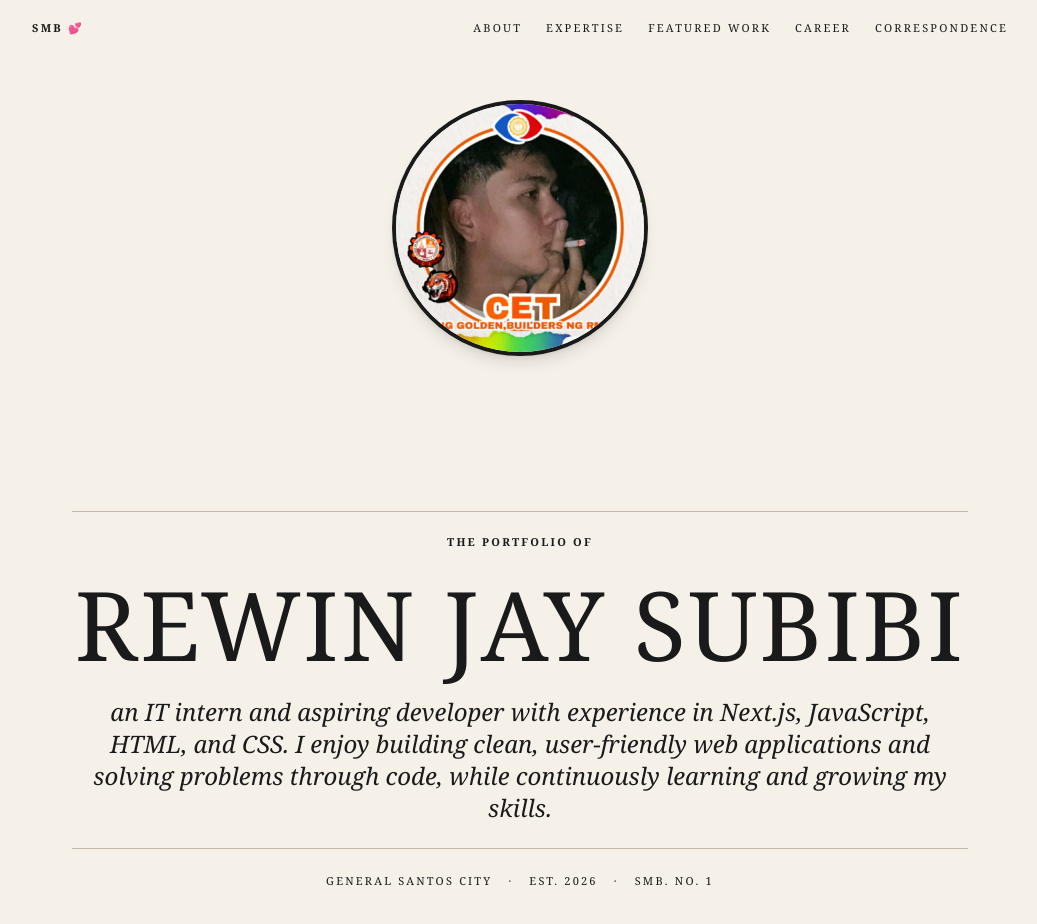
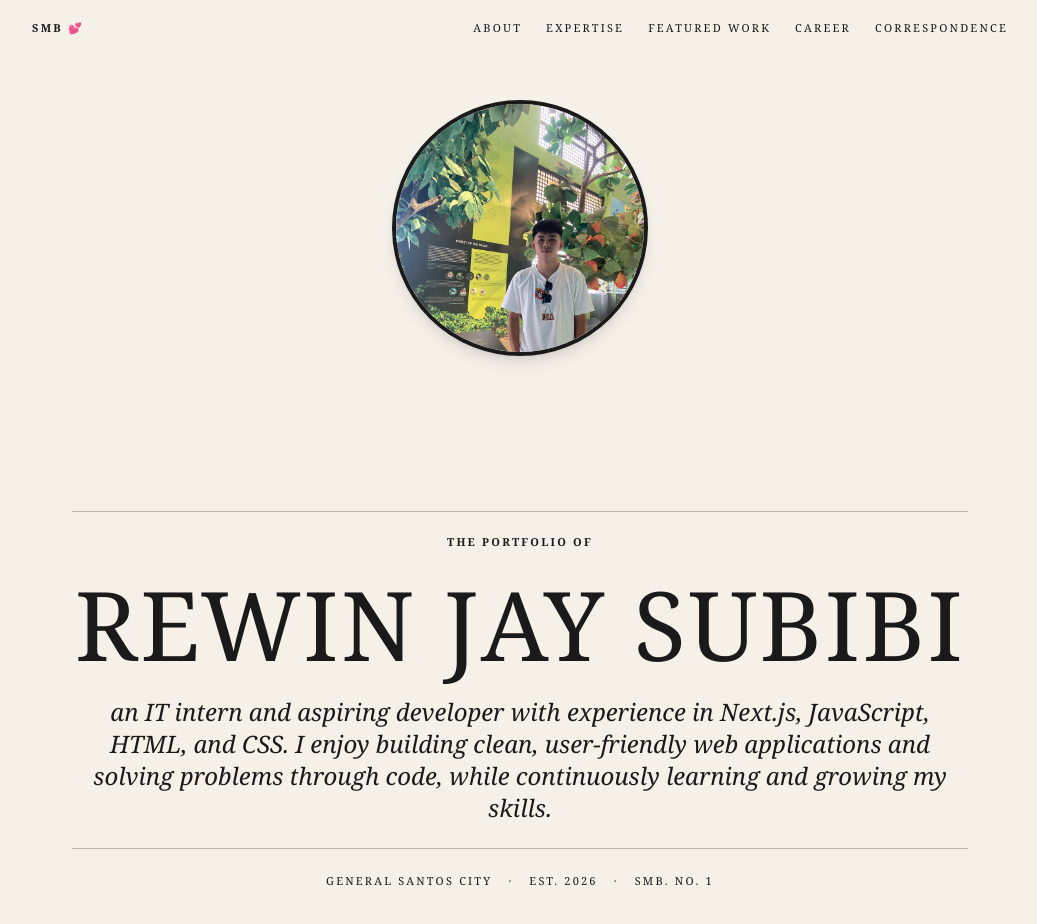
Before and after one commit to rewinjaysubibi/SMBport, a Next.js app: page / in a window 1280 px wide. Shown: the top 924 px of the page, without its empty margins (120-1157 px from the left). Built offline with nearby package versions, Linux system fonts and the light colour scheme.

Commit message:
change final image

```diff
--- a/app/page.tsx
+++ b/app/page.tsx
@@ -18,7 +18,7 @@ export default function Page() {
         {/* Professional Portfolio Image */}
         <div className="relative z-0 mx-auto mt-25 h-64 w-64 overflow-hidden rounded-full border-4 border-[#1A1A1A] shadow-lg">
           <img
-            src="CET.jpg" // your uploaded image in public/images
+            src="final3.jpg" // your uploaded image in public/images
             alt="Portfolio Image"
           />
         </div>
```
Also changed, not shown: public/CET.jpg (deleted), public/final3.jpg (added).
